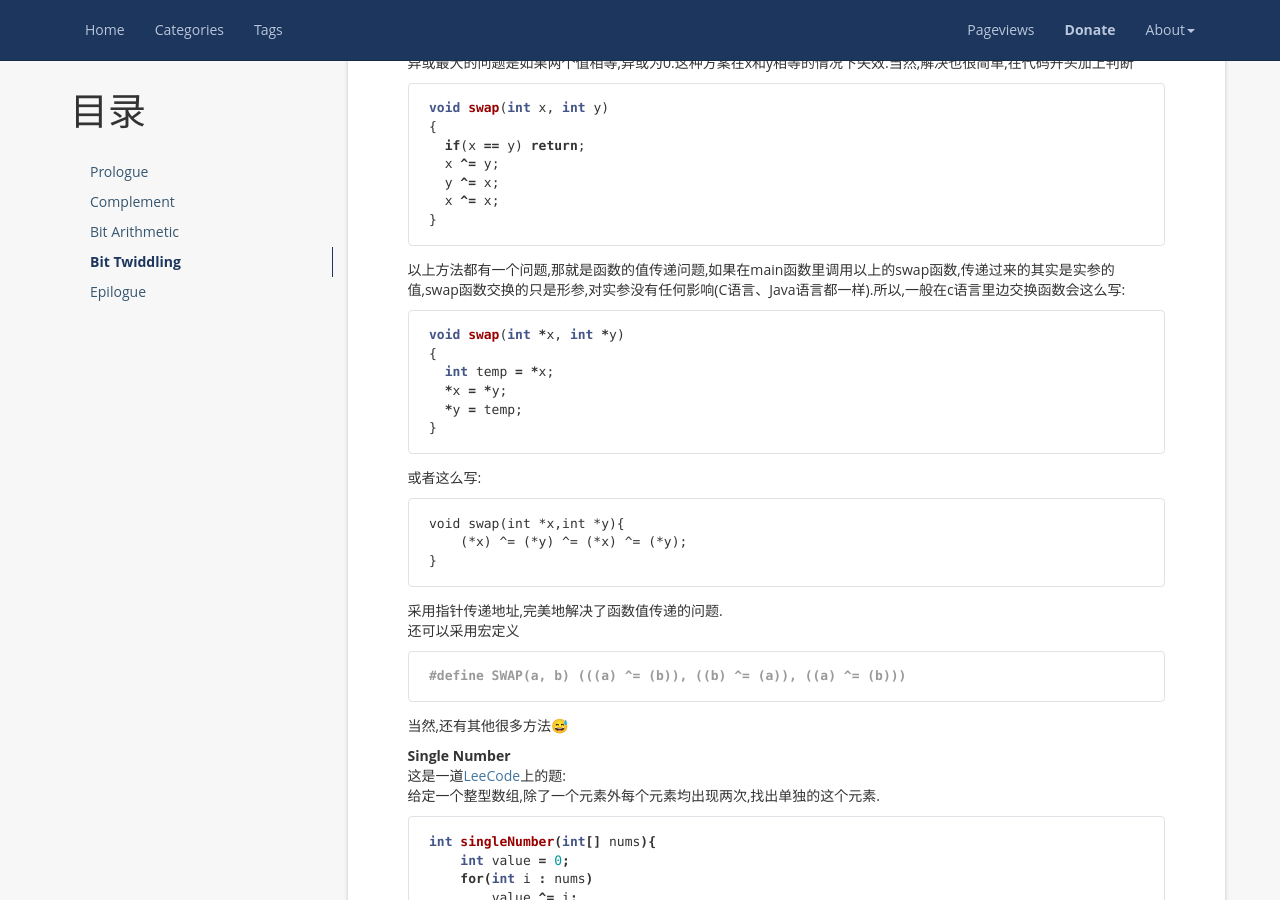
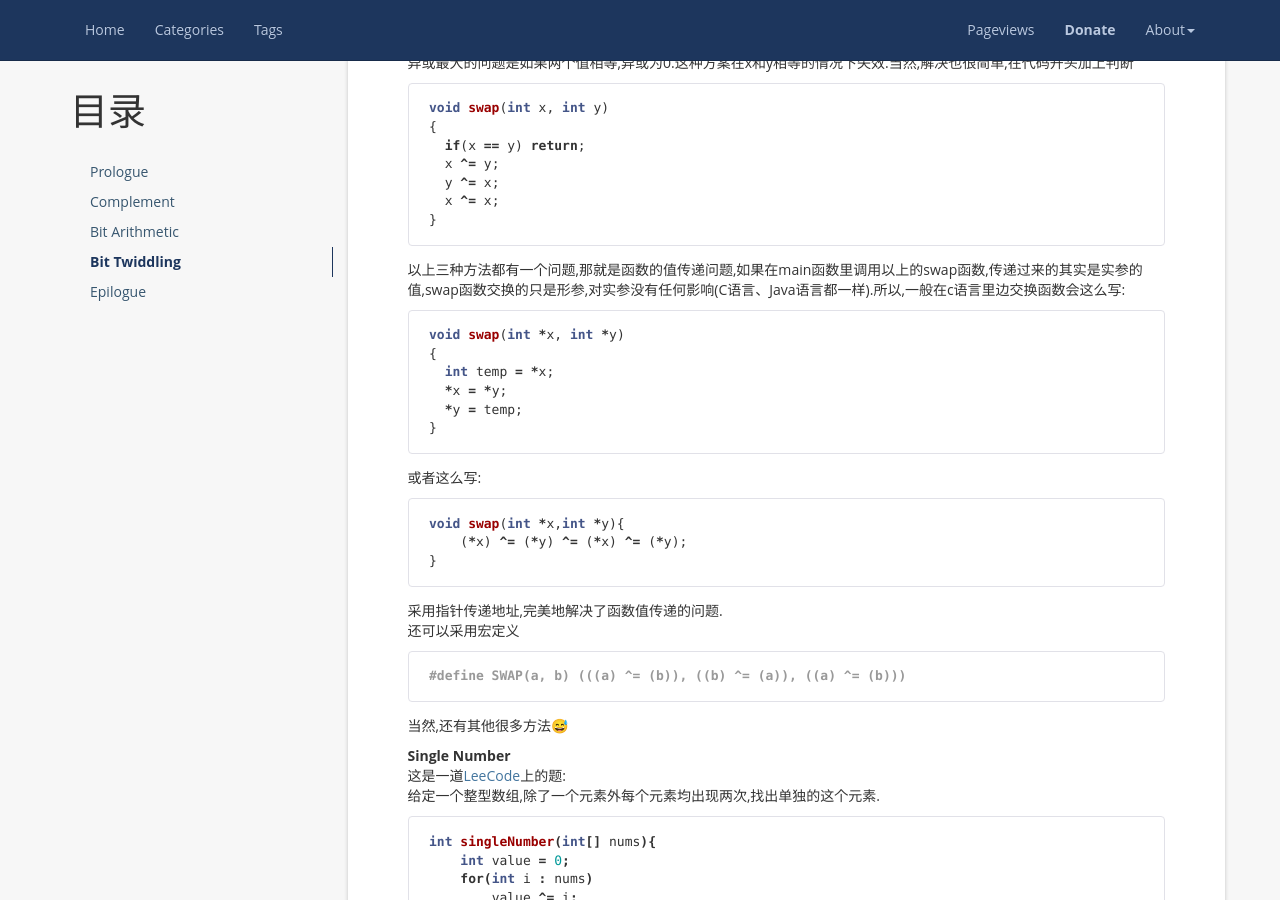
Before and after one commit to y4n9b0/y4n9b0.github.io, a Jekyll site: the page built from _posts/2017-07-06-bit-hacks.md, in a window 1280 px wide and 900 px high, scrolled down 2340 px. Built offline with Jekyll 4.4.1, drawn with Linux system fonts in a browser that asks for light colours; nearby versions of some CDN libraries; emoji names are drawn with the system emoji font; comment, search, counter and statistics services are not loaded.

Commit message:
update article bit hacks

````diff
--- a/_posts/2017-07-06-bit-hacks.md
+++ b/_posts/2017-07-06-bit-hacks.md
@@ -121,7 +121,7 @@ void swap(int x, int y)
 }
 ```
 
-以上方法都有一个问题,那就是函数的值传递问题,如果在main函数里调用以上的swap函数,传递过来的其实是实参的值,swap函数交换的只是形参,对实参没有任何影响(C语言、Java语言都一样).所以,一般在c语言里边交换函数会这么写:
+以上三种方法都有一个问题,那就是函数的值传递问题,如果在main函数里调用以上的swap函数,传递过来的其实是实参的值,swap函数交换的只是形参,对实参没有任何影响(C语言、Java语言都一样).所以,一般在c语言里边交换函数会这么写:
 ```c
 void swap(int *x, int *y)
 {
@@ -131,7 +131,7 @@ void swap(int *x, int *y)
 }
 ```
 或者这么写:
-```
+```c
 void swap(int *x,int *y){
     (*x) ^= (*y) ^= (*x) ^= (*y);
 }
````
